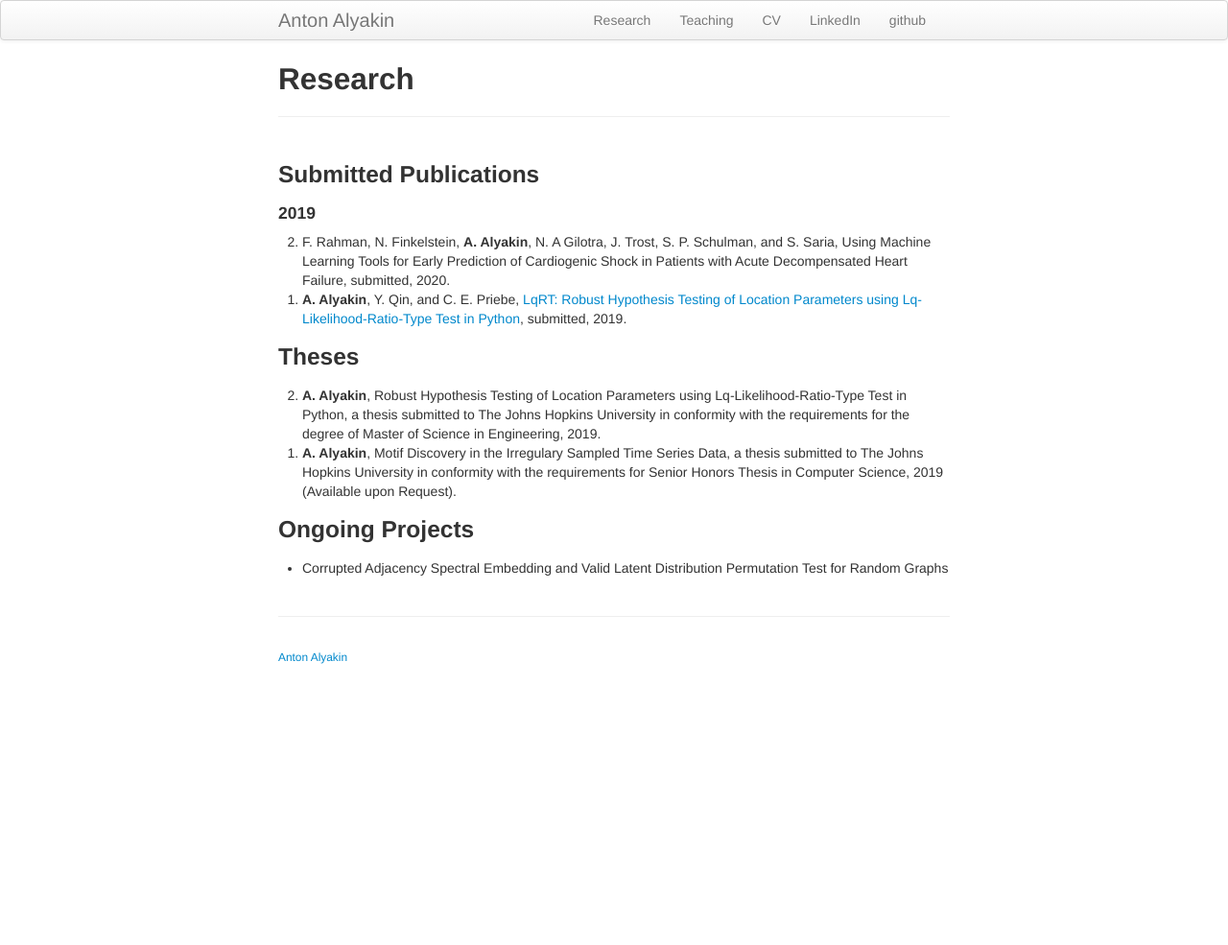
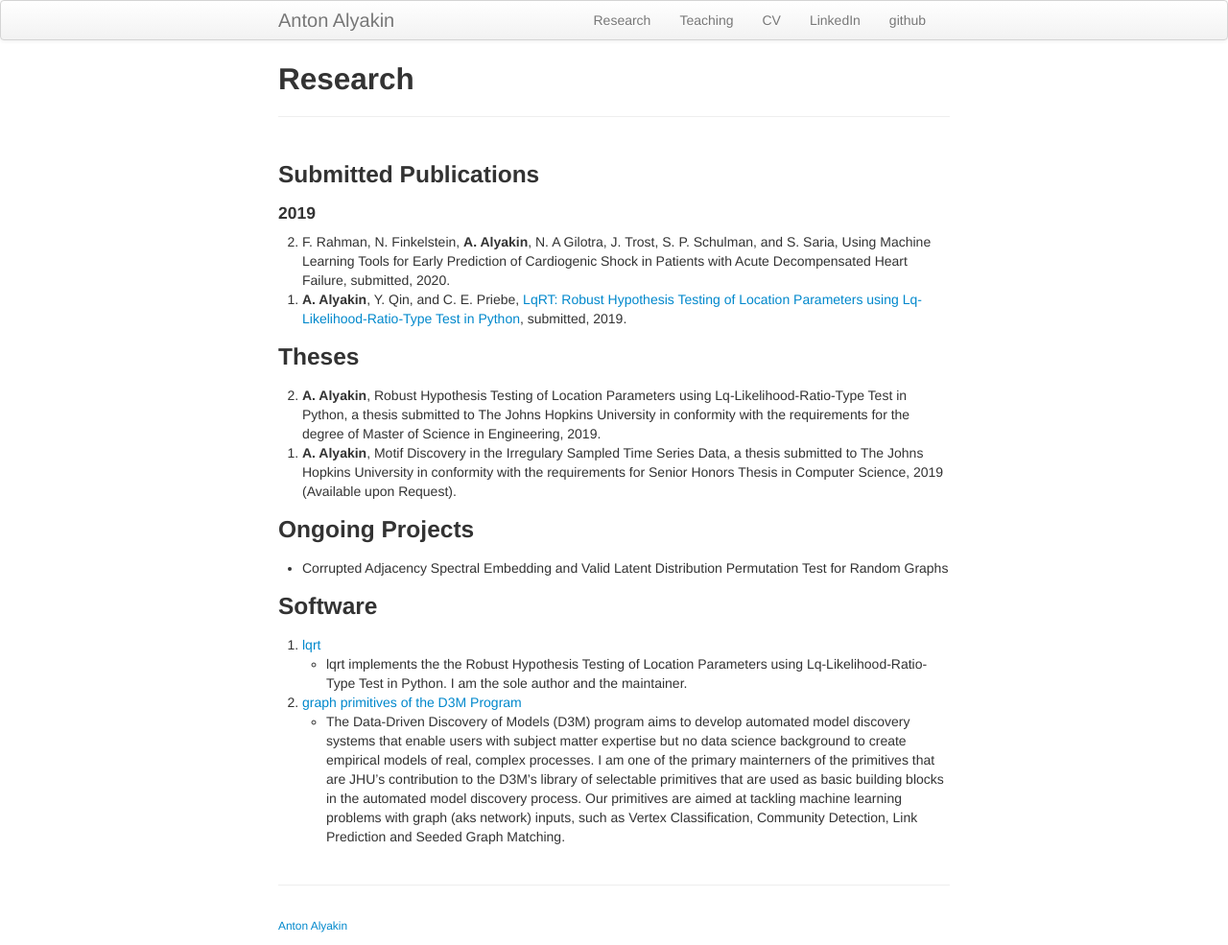
Before and after one commit to alyakin314/alyakin314.github.io, a Jekyll site: the page built from pages/research.md, in a window 1280 px wide. Shown: the whole page at 96% size. Built offline with Jekyll 4.4.1, drawn with Linux system fonts in a browser that asks for light colours; before the commit the page ends 900 px from its top, so only the background shows below that.

Commit message:
added software to research

```diff
--- a/pages/research.md
+++ b/pages/research.md
@@ -16,3 +16,20 @@ title: Research
 
 ### Ongoing Projects
 - Corrupted Adjacency Spectral Embedding and Valid Latent Distribution Permutation Test for Random Graphs
+
+### Software
+1. [lqrt](https://github.com/alyakin314/lqrt)
+  - lqrt implements the the Robust Hypothesis Testing of Location Parameters
+    using Lq-Likelihood-Ratio-Type Test in Python. I am the sole author and the
+    maintainer.
+2. [graph primitives of the D3M Program](https://github.com/neurodata/primitives-interfaces)
+  - The Data-Driven Discovery of Models (D3M) program aims to develop automated
+    model discovery systems that enable users with subject matter expertise but
+    no data science background to create empirical models of real, complex
+    processes.
+    I am one of the primary mainterners of the primitives that are JHU's
+    contribution to the D3M's library of selectable primitives that are used as
+    basic building blocks in the automated model discovery process.
+    Our primitives are aimed at tackling machine learning problems with graph
+    (aks network) inputs, such as Vertex Classification, Community Detection,
+    Link Prediction and Seeded Graph Matching.
```
